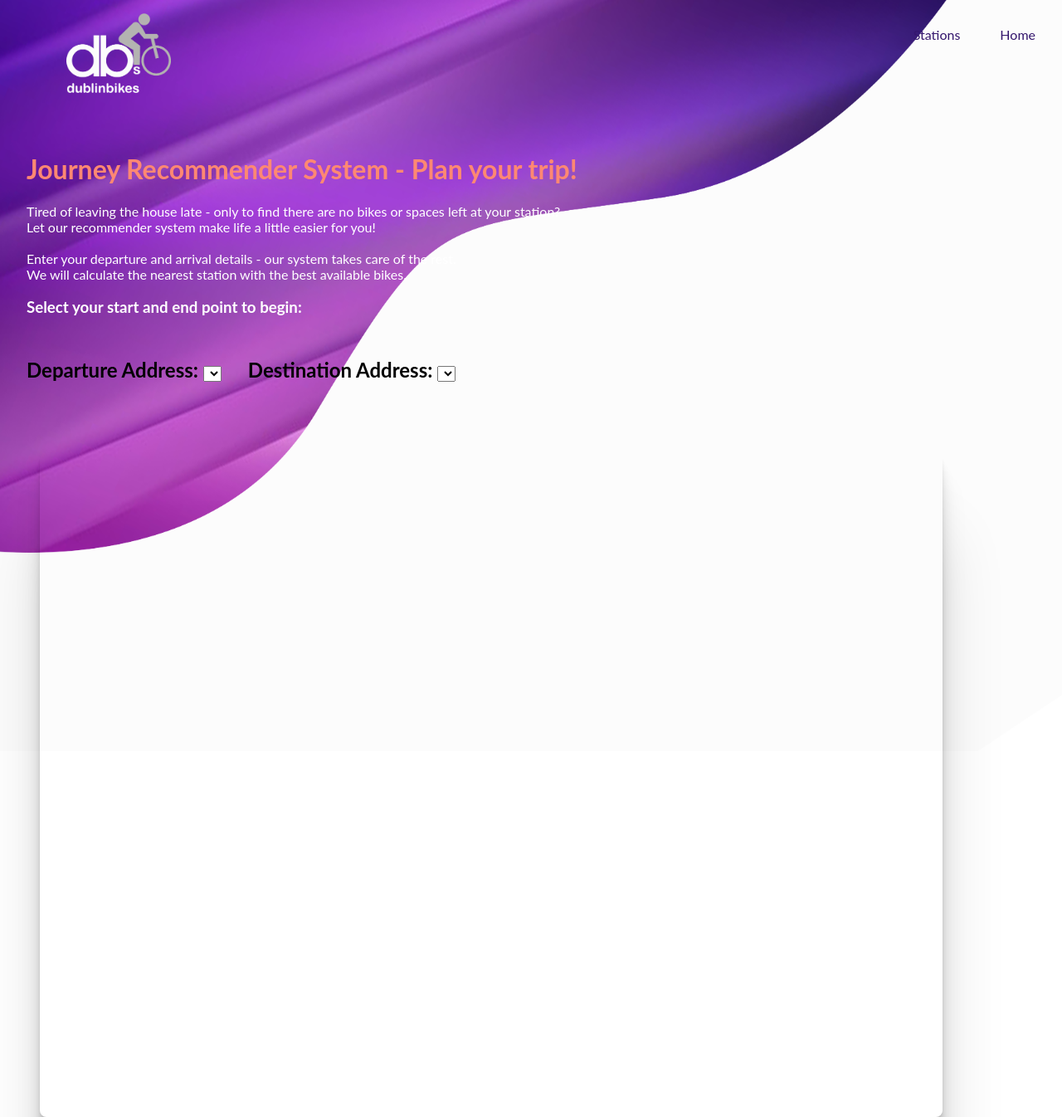
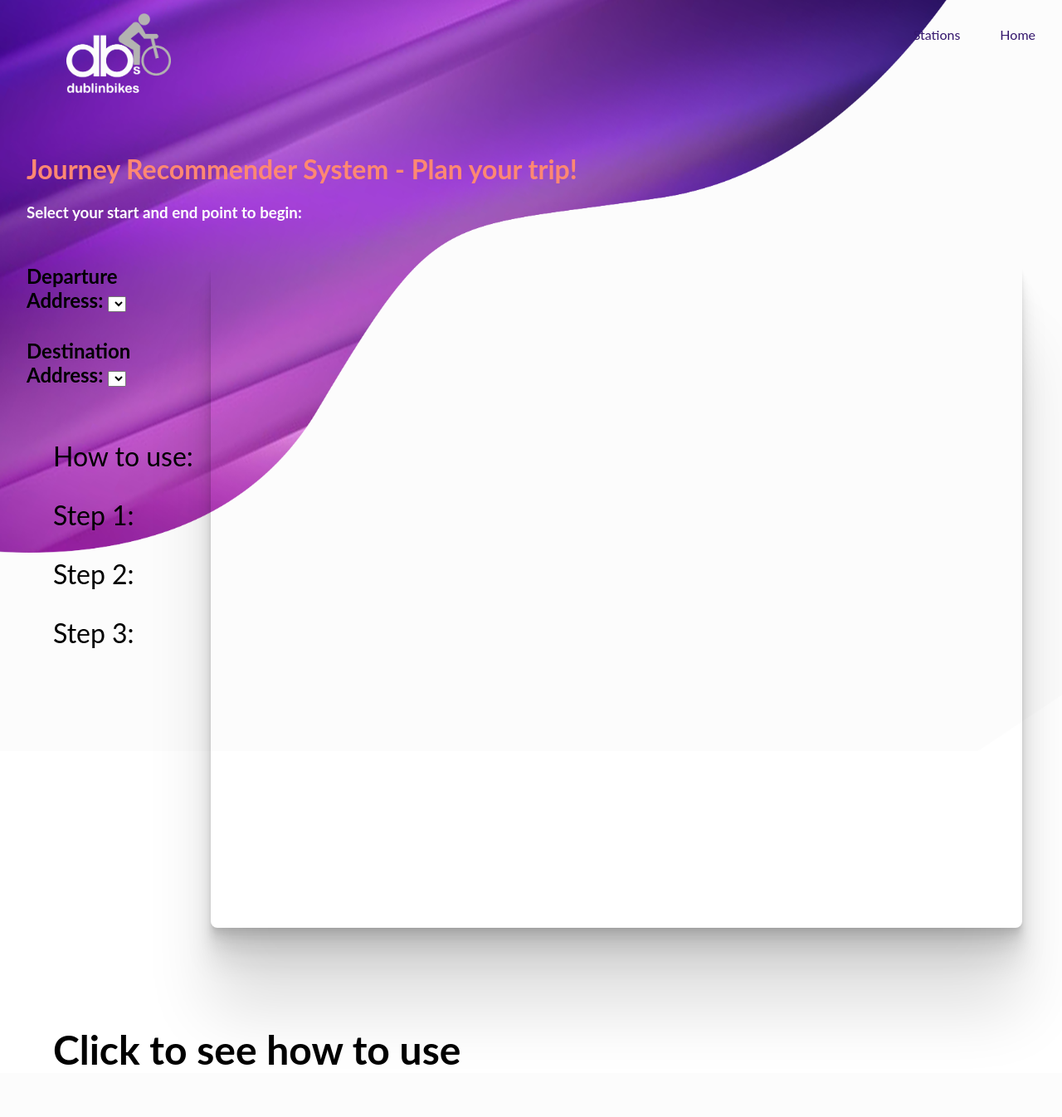
Before and after one commit to EJEgan/CityBikes, a Flask app: page /route in a window 1280 px wide; the page is wider, and only the part inside the window is pictured. Shown: that part at 83% size. After the commit the page ends 1283 px from the top of that part, so only its background shows below. Run offline with Flask 2, Linux system fonts and the light colour scheme; data that the repository does not hold is empty; some libraries are stand-ins or nearby versions.

Commit message:
Journey planner page updates

```diff
--- a/flaskapp/static/routestyle.css
+++ b/flaskapp/static/routestyle.css
@@ -1,19 +1,4 @@
 
-#map {
-  height: 70%;
-  width: 85%;
-  margin: 3rem 3rem 1rem 3rem;
-  border: 6px solid z;
-  border-radius:.5em;
-  box-shadow:
-  0 2.8px 2.2px rgba(0, 0, 0, 0.034),
-  0 6.7px 5.3px rgba(0, 0, 0, 0.048),
-  0 12.5px 10px rgba(0, 0, 0, 0.06),
-  0 22.3px 17.9px rgba(0, 0, 0, 0.072),
-  0 41.8px 33.4px rgba(0, 0, 0, 0.086),
-  0 100px 80px rgba(0, 0, 0, 0.12)
-;
-}
 
 html,
 body {
@@ -103,11 +88,27 @@ body {
 .journey_dropdown{
     margin-top:2rem;
     margin-left:2rem;
+    margin-bottom:0;
     color:black;
     font-weight:bold;
     font-size:150%;
+/*
+    background-color:#ff8872;
+*/
+    border-radius:.5rem;
 }
 
+
+.journey_dropdowns{
+    width:20%;
+}
+
+.instructions{
+    width:100%;
+    color:black;
+    margin:4rem;
+    font-size:2rem;
+}
 
 /*.journey_dropdown>select-selected {
     color:purple;
@@ -122,6 +123,24 @@ body {
 #start{
     font-weight:bold;
 }
+
+
+#map {
+  height: 50%;
+  width: 95%;
+  margin: 2rem 3rem 1rem 3rem;
+  border: 6px solid z;
+  border-radius:.5em;
+  box-shadow:
+  0 2.8px 2.2px rgba(0, 0, 0, 0.034),
+  0 6.7px 5.3px rgba(0, 0, 0, 0.048),
+  0 12.5px 10px rgba(0, 0, 0, 0.06),
+  0 22.3px 17.9px rgba(0, 0, 0, 0.072),
+  0 41.8px 33.4px rgba(0, 0, 0, 0.086),
+  0 100px 80px rgba(0, 0, 0, 0.12);
+}
+
+
 
 
 /*
--- a/flaskapp/static/style.css
+++ b/flaskapp/static/style.css
@@ -268,7 +268,7 @@ header {
 
 
 #map {
-  height: 70%;
+  height: 60%;
   width: 90%;
   margin: 3rem;
   border: 6px solid z;
--- a/flaskapp/templates/route.html
+++ b/flaskapp/templates/route.html
@@ -26,10 +26,10 @@
 
 <div class="journey_text">
 <h1>Journey Recommender System - Plan your trip!</h1>
-<p>Tired of leaving the house late - only to find there are no bikes or spaces left at your station?<br>
+<!--<p>Tired of leaving the house late - only to find there are no bikes or spaces left at your station?<br>
 Let our recommender system make life a little easier for you!<br><br>
     Enter your departure and arrival details - our system takes care of the rest.<br>
-    We will calculate the nearest station with the best available bikes.</p>
+    We will calculate the nearest station with the best available bikes.</p>-->
 
 <h3>Select your start and end point to begin:</h3>
 
@@ -37,7 +37,7 @@ Let our recommender system make life a little easier for you!<br><br>
 
 
 <div class="journey_selection">
-
+    <div class="journey_dropdowns">
   <div class="journey_dropdown">
 <label for="start">Departure Address:</label>
 <select id="start"></select>
@@ -48,12 +48,30 @@ Let our recommender system make life a little easier for you!<br><br>
 <select id="dest"></select>
         </div>
 
+
+        <div class="instructions">
+    <p>How to use:</p>
+            <p>Step 1: </p>
+            <p>Step 2:</p>
+            <p>Step 3:</p>
+        </div>
+
+
+    </div>
+
+
+    <div id="map" style="height: 800px"></div>
+
     </div>
 
 <br><br>
 
-<div id="map" style="height: 800px"></div>
 
+
+
+<div class="instructions">
+    <h2 class="instructions_dropdown">Click to see how to use</h2>
+</div>
 <script>
 
 let map;
```
